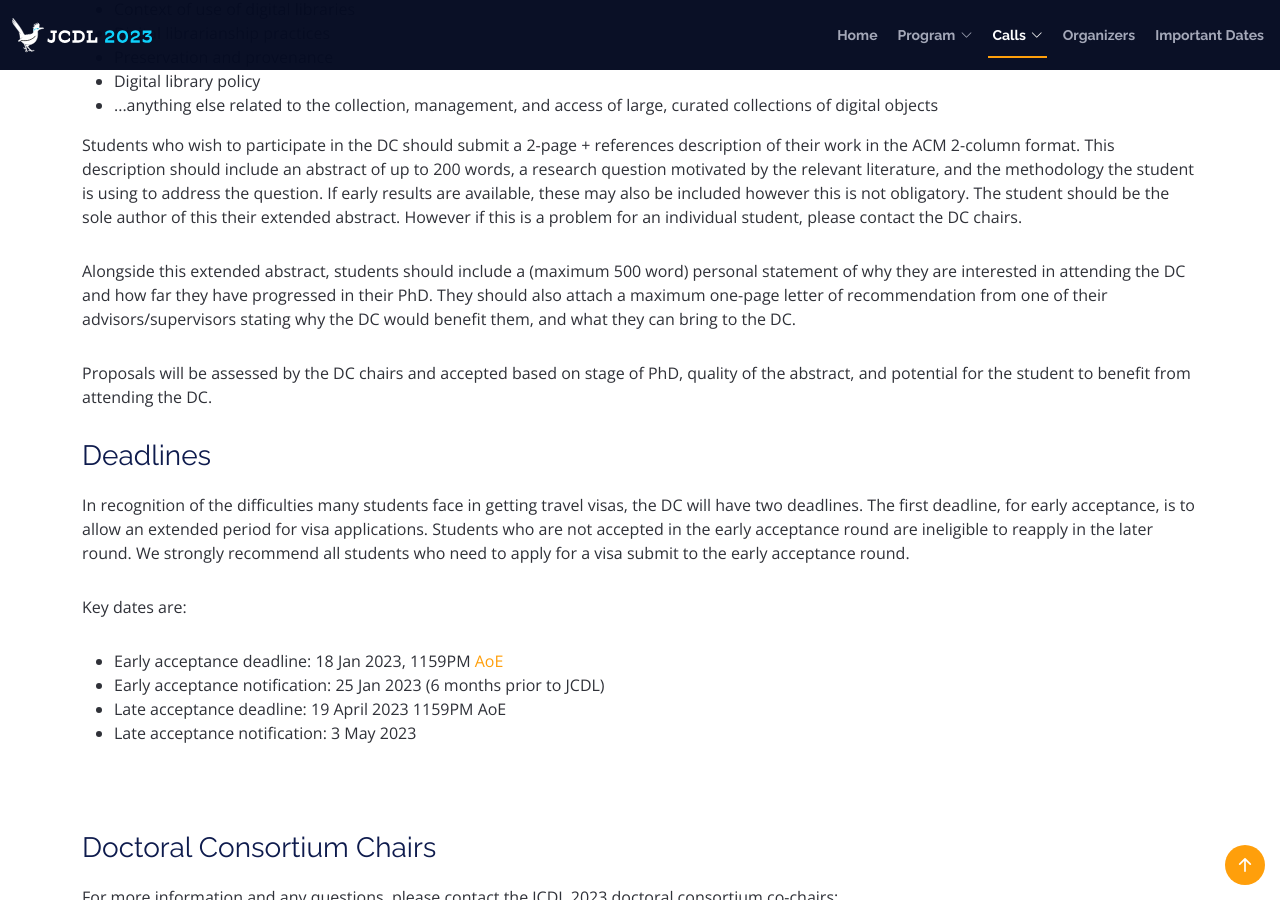
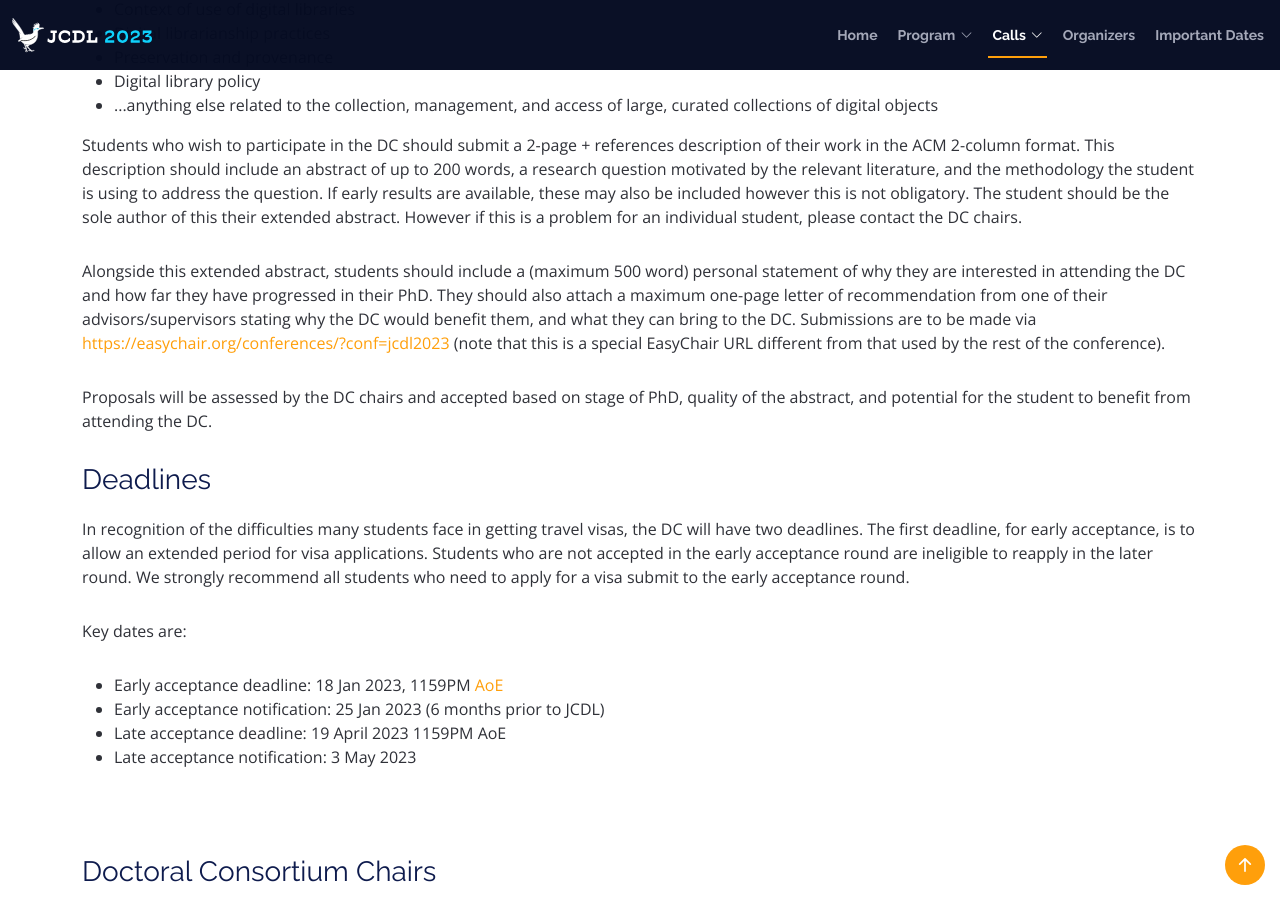
Before and after one commit to shawnmjones/JCDL2023-website-source, a Jekyll site: the page built from call-for-doctoral-consortium.html, in a window 1280 px wide and 900 px high, scrolled down 1415 px. Built offline with Jekyll 4.4.1, drawn with Linux system fonts in a browser that asks for light colours.

Commit message:
adding DC EasyChair submission URL

```diff
--- a/call-for-doctoral-consortium.html
+++ b/call-for-doctoral-consortium.html
@@ -100,7 +100,7 @@ Students who wish to participate in the DC should submit a 2-page + references d
 </p>
 
 <p>
-Alongside this extended abstract, students should include a (maximum 500 word) personal statement of why they are interested in attending the DC and how far they have progressed in their PhD. They should also attach a maximum one-page letter of recommendation from one of their advisors/supervisors stating why the DC would benefit them, and what they can bring to the DC.
+Alongside this extended abstract, students should include a (maximum 500 word) personal statement of why they are interested in attending the DC and how far they have progressed in their PhD. They should also attach a maximum one-page letter of recommendation from one of their advisors/supervisors stating why the DC would benefit them, and what they can bring to the DC. Submissions are to be made via <a href="https://easychair.org/conferences/?conf=jcdl2023" target="_blank">https://easychair.org/conferences/?conf=jcdl2023</a> (note that this is a special EasyChair URL different from that used by the rest of the conference).
 </p>
 
 <p>
```
